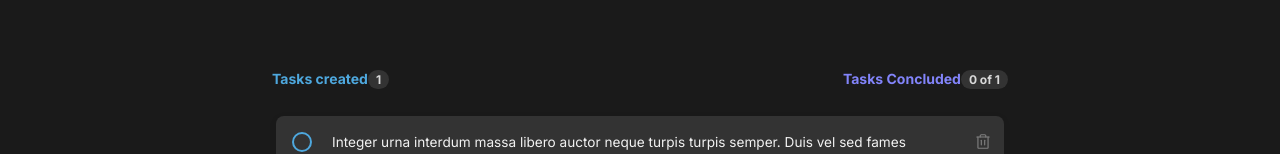
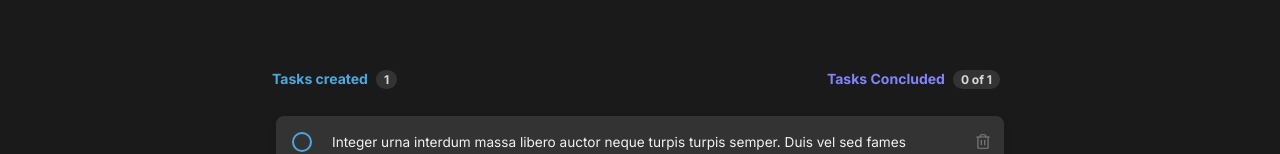
Before and after one commit to drextar25/to-do-list-rocketseat, a React (Vite) app: page / in a window 1280 px wide. Shown: the part 267-421 px from the top of the page. Built offline with nearby package versions, Linux system fonts and the light colour scheme.

Commit message:
Update AddTask.module.css

```diff
--- a/src/components/AddTask.module.css
+++ b/src/components/AddTask.module.css
@@ -95,6 +95,7 @@
     background-color: var(--gray-400);
     padding:0.125rem 0.5rem;
     border-radius:999px;
+    margin: 0 0.5rem;
 }
 .taskConcluded {
     color: var(--purple);
```
